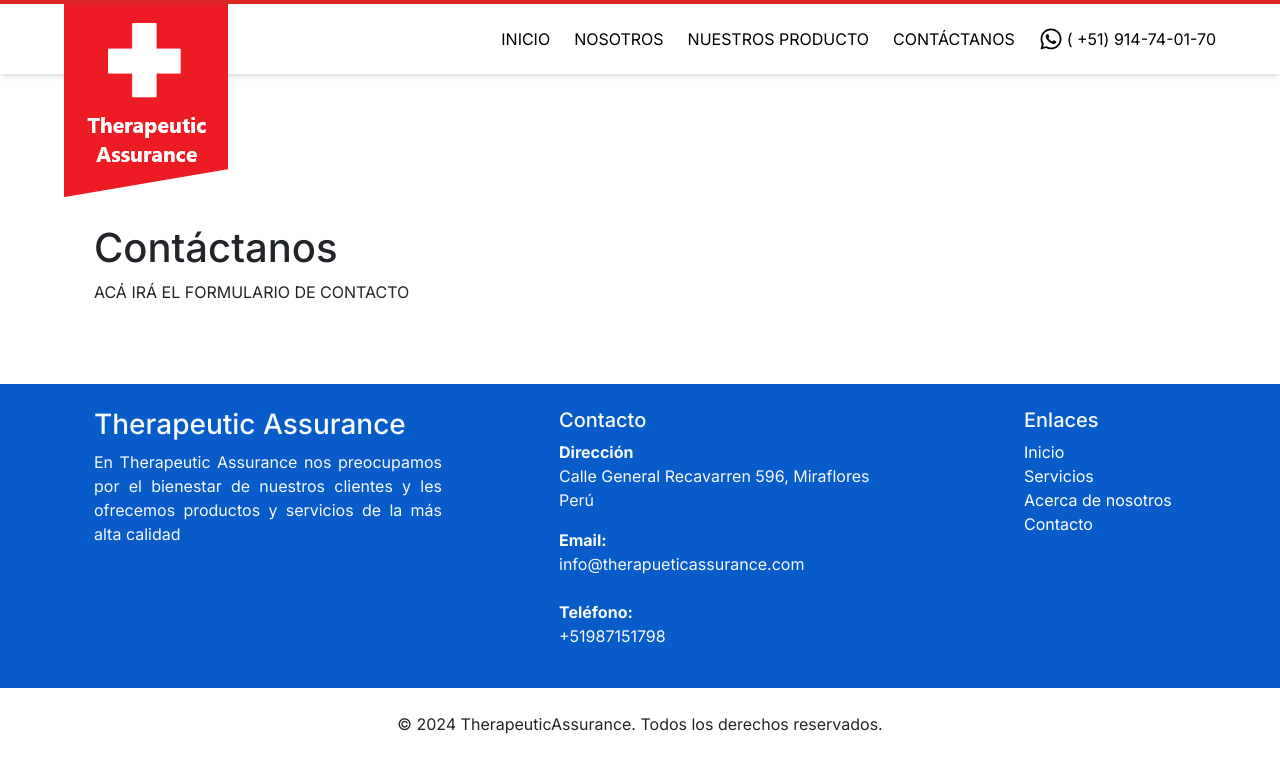
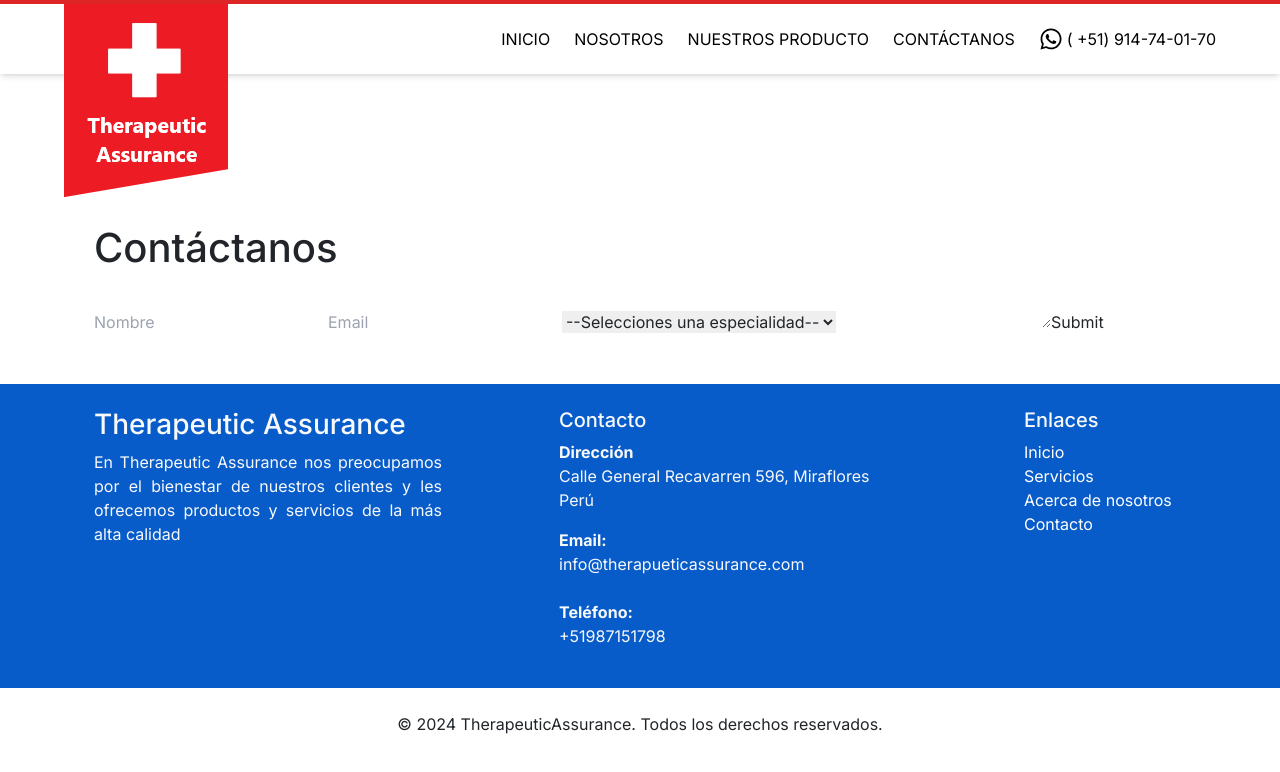
Before and after one commit to WindDistinct/TherapeuticAssurance, a Next.js app: page /contactanos in a window 1280 px wide. Shown: the top 772 px of the page. Built offline with nearby package versions, Linux system fonts and the light colour scheme.

Commit message:
Contact Form added - Pending Style

```diff
--- /dev/null
+++ b/app/api/email/route.tsx
@@ -0,0 +1,40 @@
+import { NextRequest, NextResponse } from "next/server";
+import FormData from "form-data";
+import Mailgun from "mailgun.js";
+
+const API_KEY = process.env.MAILGUN_API_KEY || '';
+const DOMAIN = process.env.MAILGUN_DOMAIN || '';
+
+export async function POST(req: NextRequest, res: NextResponse) {
+
+    try {
+        const body = await req.json();
+        console.log(body);
+
+        const { name, email, special, message } = body;
+
+        const mailgun = new Mailgun(FormData);
+        const client = mailgun.client({ username: 'api', key: API_KEY });
+
+        const messageData = {
+            from: "Formulario de Contacto <contacto@therapeuticassurance.com>",
+            to: ["ao.nicolasr@gmail.com"],
+            subject: "Solicitud de información",
+            text: `Saludos!
+
+            Tiene un mensaje proveniente de: ${name}, ${email}
+
+            Se solicita información sobre las sesiones de ${special} y se especificó lo siguiente:
+
+            ${message}`,
+        };
+
+        const emailRes = await client.messages.create(DOMAIN, messageData);
+        console.log("Email enviado:", emailRes);
+
+        return NextResponse.json({ submitted: true });
+    } catch (error:any) {
+        console.error("Error al enviar el correo", error);
+        return NextResponse.json({ submitted: false, error: error.message });
+    }
+}
--- a/app/contactanos/page.tsx
+++ b/app/contactanos/page.tsx
@@ -1,3 +1,4 @@
+import ContactForm from "@/components/ui/ContactForm";
 import type { Metadata } from "next";
 
 export const metadata: Metadata = {
@@ -19,7 +20,7 @@ export default function contactanos() {
 
                         <div className="col-12 h-20">
 
-                            <p>ACÁ IRÁ EL FORMULARIO DE CONTACTO</p>
+                            <ContactForm/>
 
                         </div>
 
--- a/app/sign-up/page.tsx
+++ b/app/sign-up/page.tsx
@@ -10,9 +10,7 @@ export default function SignUpPage() {
     return(
         <>
             <div>
-                <SignUpForm>
-
-                </SignUpForm>
+                <SignUpForm/>
             </div>
         </>
     )
--- /dev/null
+++ b/components/ui/ContactForm.tsx
@@ -0,0 +1,58 @@
+'use client'
+
+import axios from "axios";
+import { ChangeEvent, FormEvent, useState } from "react"
+
+export default function ContactForm() {
+    const [name,setName] = useState('');
+    const [email,setEmail] = useState('');
+    const [special,setSpecial] = useState('');
+    const [message,setMessage] = useState('');
+
+    const handleSpecialChange = (event: ChangeEvent<HTMLSelectElement>) => {
+        setSpecial(event.target.value);
+    };
+
+    const onSubmit = async (e: FormEvent) => {
+        e.preventDefault();
+
+        const payload = {
+            name,
+            email,
+            special,
+            message
+        }
+
+        try {
+            const res = await axios.post('/api/email', payload, {
+                headers: {
+                    'content-type': 'application/json'
+                }
+            });
+
+            console.log('Respuesta del servidor:', res.data);
+
+        } catch (error:any) {
+            console.error('Error', error);
+        }
+    };
+
+    return (
+        <>
+
+            <form onSubmit={onSubmit}>
+                <input value={name} onChange={(e) => setName(e.target.value)} type="text" placeholder="Nombre"/>
+                <input value={email} onChange={(e) => setEmail(e.target.value)} type="email" placeholder="Email"/>
+                <select value={special} onChange={handleSpecialChange} name="special">
+                    <option value="">--Selecciones una especialidad--</option>
+                    <option value="Fisioterapia">Fisioterapia</option>
+                    <option value="Quiropractica">Quiropractica</option>
+                    <option value="Pedriatria">Pediatría</option>
+                </select>
+                <textarea value={message} onChange={(e) => setMessage(e.target.value)}></textarea>
+                <button type="submit">Submit</button>
+            </form>
+
+        </>
+    )
+}
--- a/components/ui/SignUpForm.tsx
+++ b/components/ui/SignUpForm.tsx
@@ -67,7 +67,6 @@ export default function SignUpForm() {
 
     return (
         <>
-        <Header></Header>
         <div  className="contenedorNuevoForm " >
             <Form style={{margin:'130px'}}>
                 <Row>
@@ -134,7 +133,6 @@ export default function SignUpForm() {
                 </Row>
             </Form>
         </div>
-        <Footer></Footer>
     </>
     );
 }
--- a/package.json
+++ b/package.json
@@ -13,7 +13,9 @@
     "bcryptjs": "^2.4.3",
     "bcryptjs-react": "^2.4.6",
     "bootstrap": "^5.3.3",
+    "form-data": "^4.0.0",
     "jsonwebtoken": "^9.0.2",
+    "mailgun.js": "^10.2.1",
     "mongodb": "^6.6.2",
     "mongoose": "^8.4.0",
     "next": "14.2.3",
```
Also changed, not shown: 1 other file (tests, documents, lock files or other folders).
